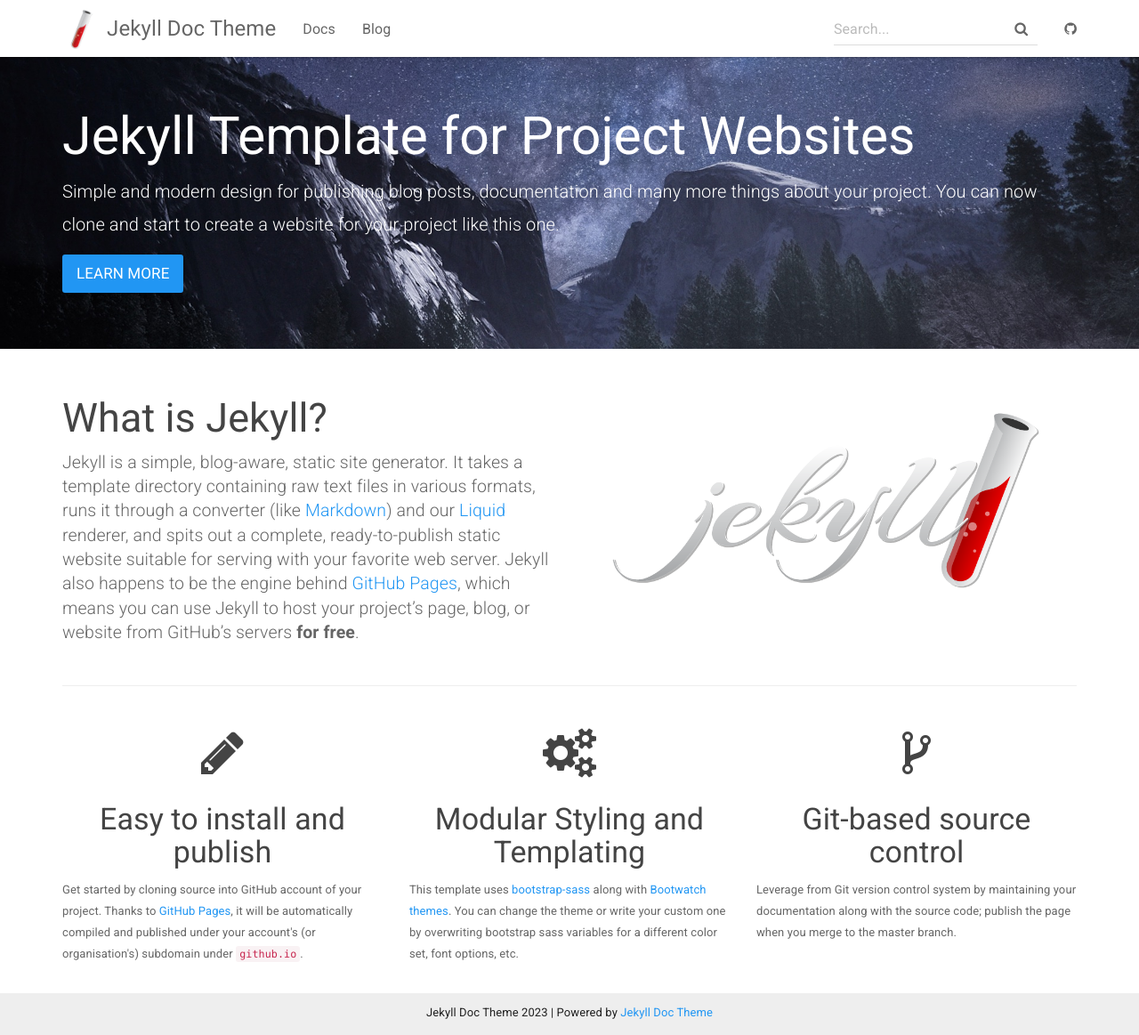
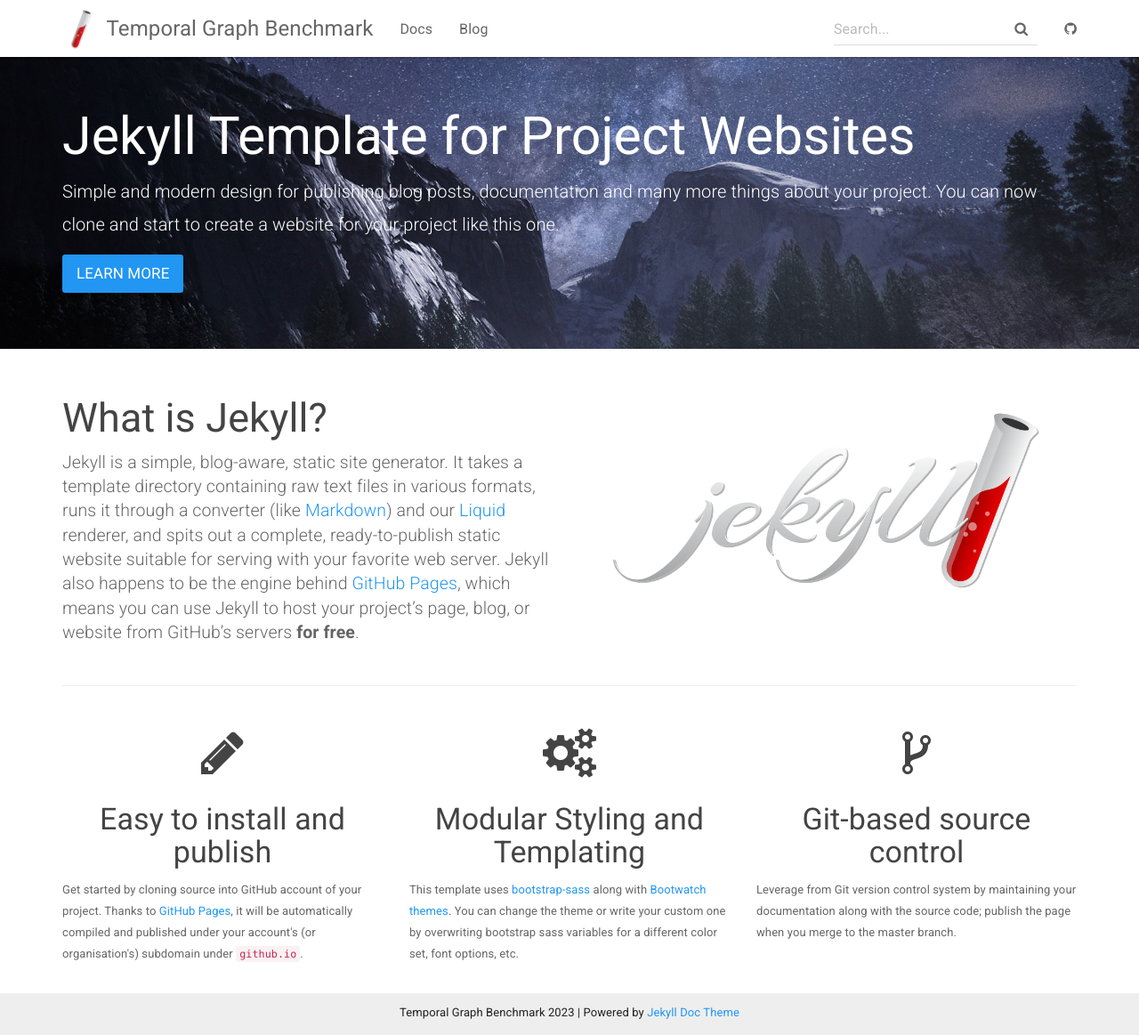
Before and after one commit to aksakalli/jekyll-doc-theme, a Jekyll site: the page built from index.html, in a window 1280 px wide and 1163 px high. Shown: the whole window at 89% size. Built offline with Jekyll 4.4.1, drawn with Linux system fonts in a browser that asks for light colours.

Commit message:
update config

```diff
--- a/_config.yml
+++ b/_config.yml
@@ -1,15 +1,14 @@
 # Site settings
-title: Jekyll Doc Theme
-email: your-email@domain.com
+title: Temporal Graph Benchmark
+email: shenyang.huang@mail.mcgill.ca
 description: >
-  Jekyll Template for Project Websites
-  providing documentation and blog post pages.
+  Documentation for the Temporal Graph Benchmark.
 lang: en-US
 
-baseurl: "/jekyll-doc-theme" # the subpath of your site, e.g. /blog/
-url: https://aksakalli.github.io/jekyll-doc-theme # the base hostname & protocol for your site
-git_address: https://github.com/aksakalli/jekyll-doc-theme
-git_edit_address: https://github.com/aksakalli/jekyll-doc-theme/blob/gh-pages
+baseurl: "" # the subpath of your site, e.g. /blog/
+url: https://tgb.complexdatalab.com # the base hostname & protocol for your site
+git_address: https://github.com/ComplexData-MILA/tgb-website
+git_edit_address: ://github.com/ComplexData-MILA/tgb-website/blob/main
 
 # theme options from https://bootswatch.com/3/
 # comment out this to use default Bootstrap
```
